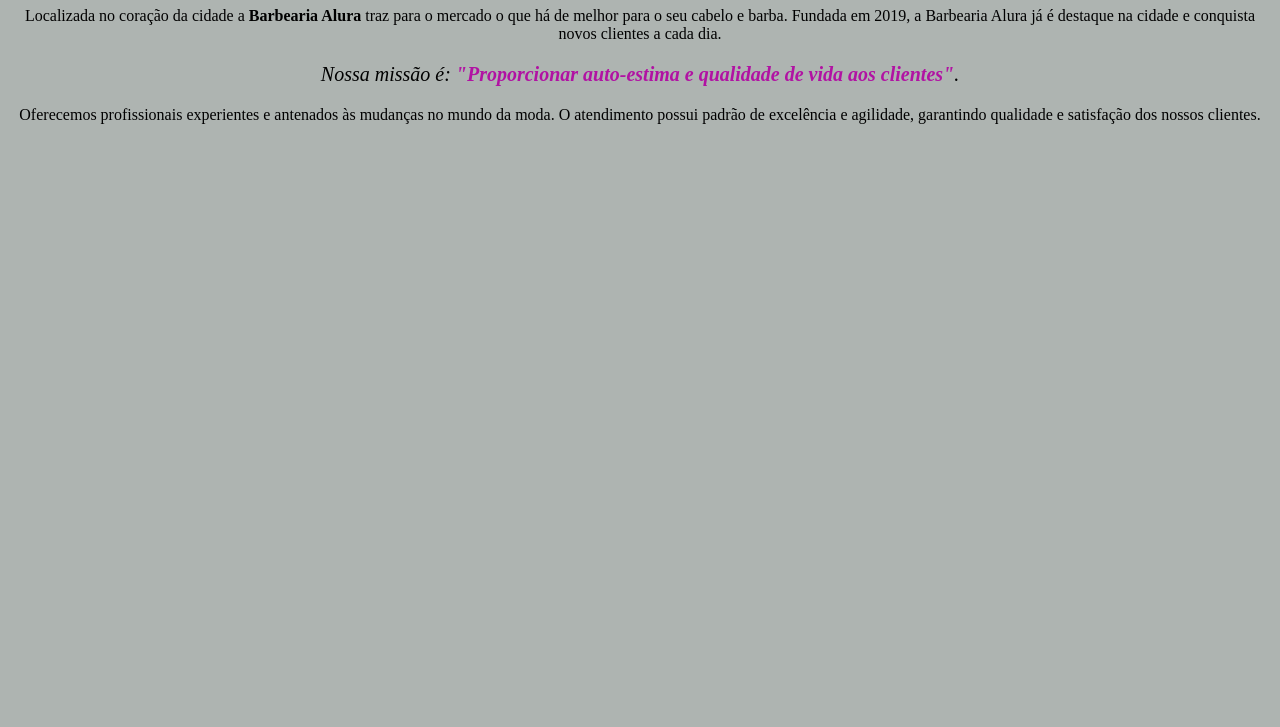
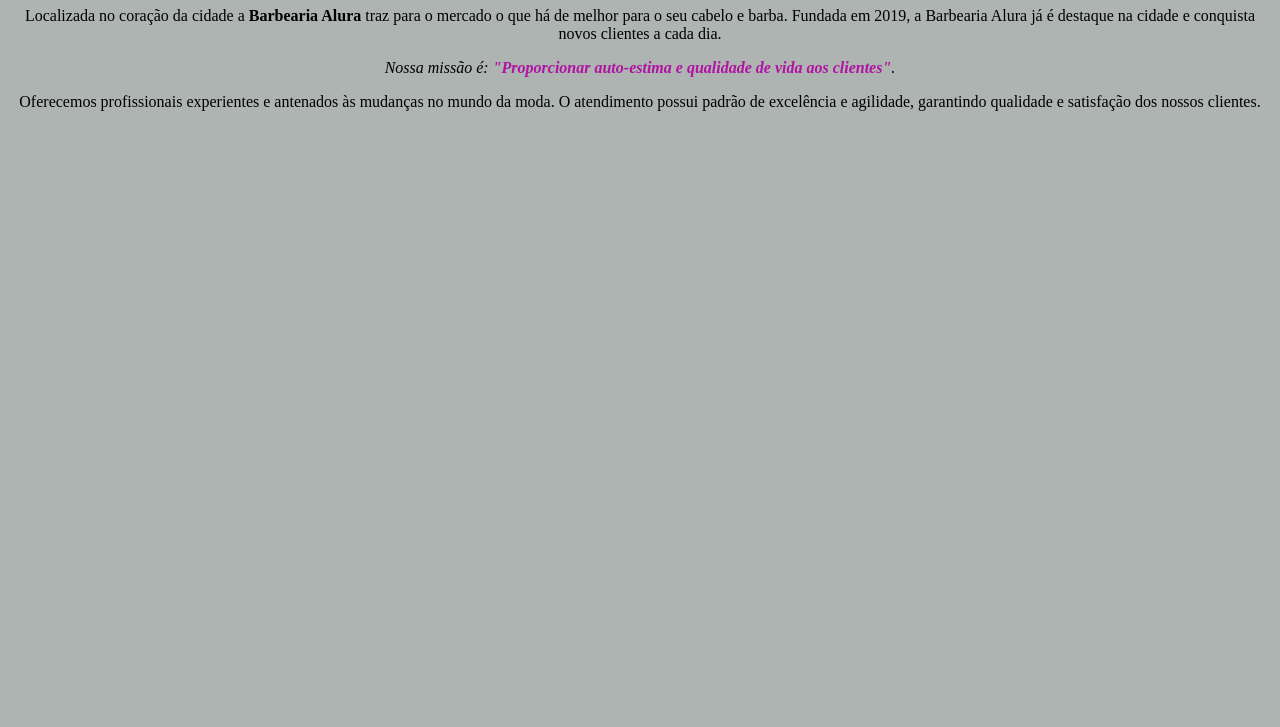
Before and after one commit to froesmario/repositorio1anonot, a plain HTML site: page index.html in a window 1280 px wide. Shown: the part 73-800 px from the top of the page. Drawn offline with Linux system fonts and the light colour scheme.

Commit message:
font-size

```diff
--- a/style.css
+++ b/style.css
@@ -9,7 +9,7 @@ p {
     text-align: center;
 }
 #missao {
-    font-size: 20px
+    font: size 40px;
 }
 
 em strong {
```
